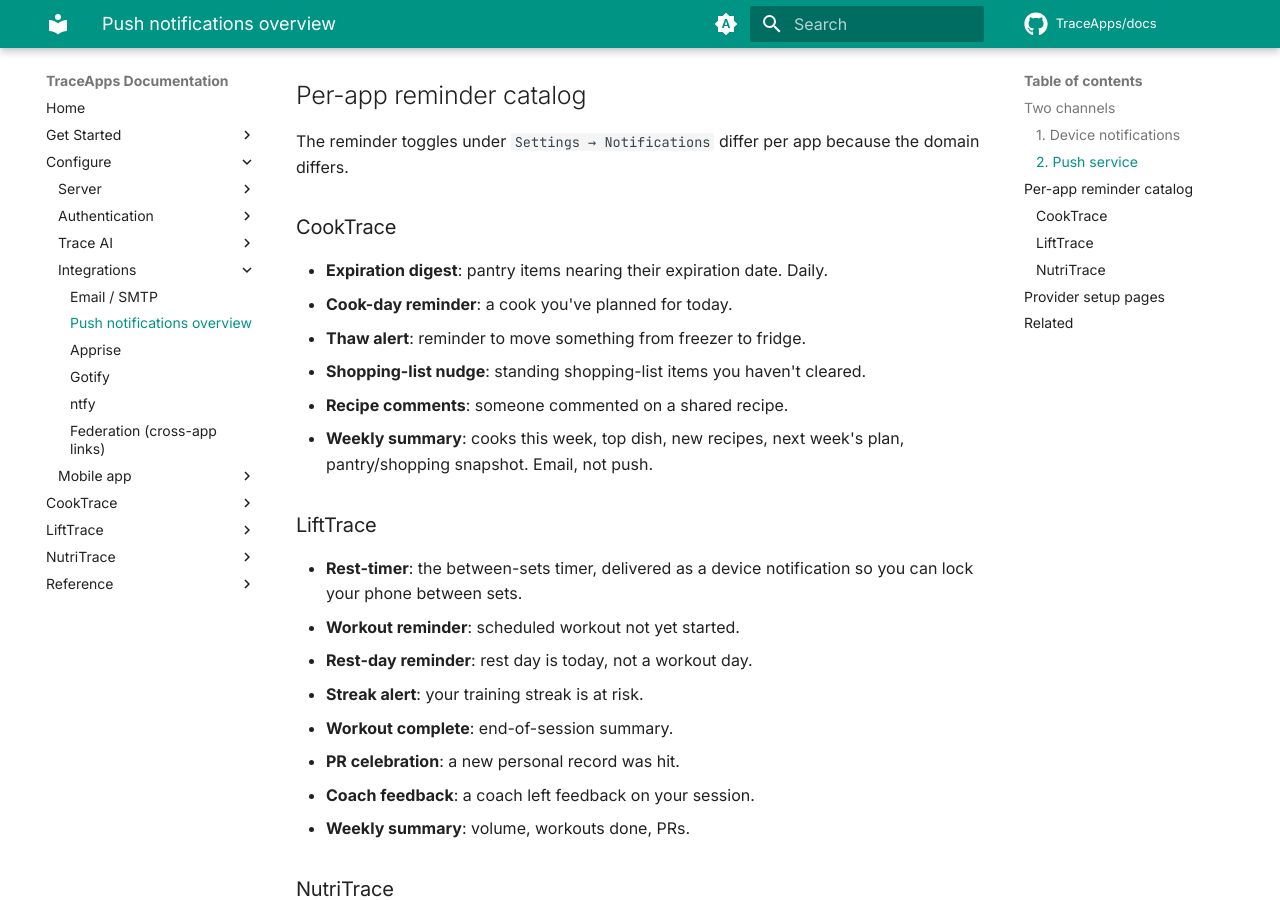
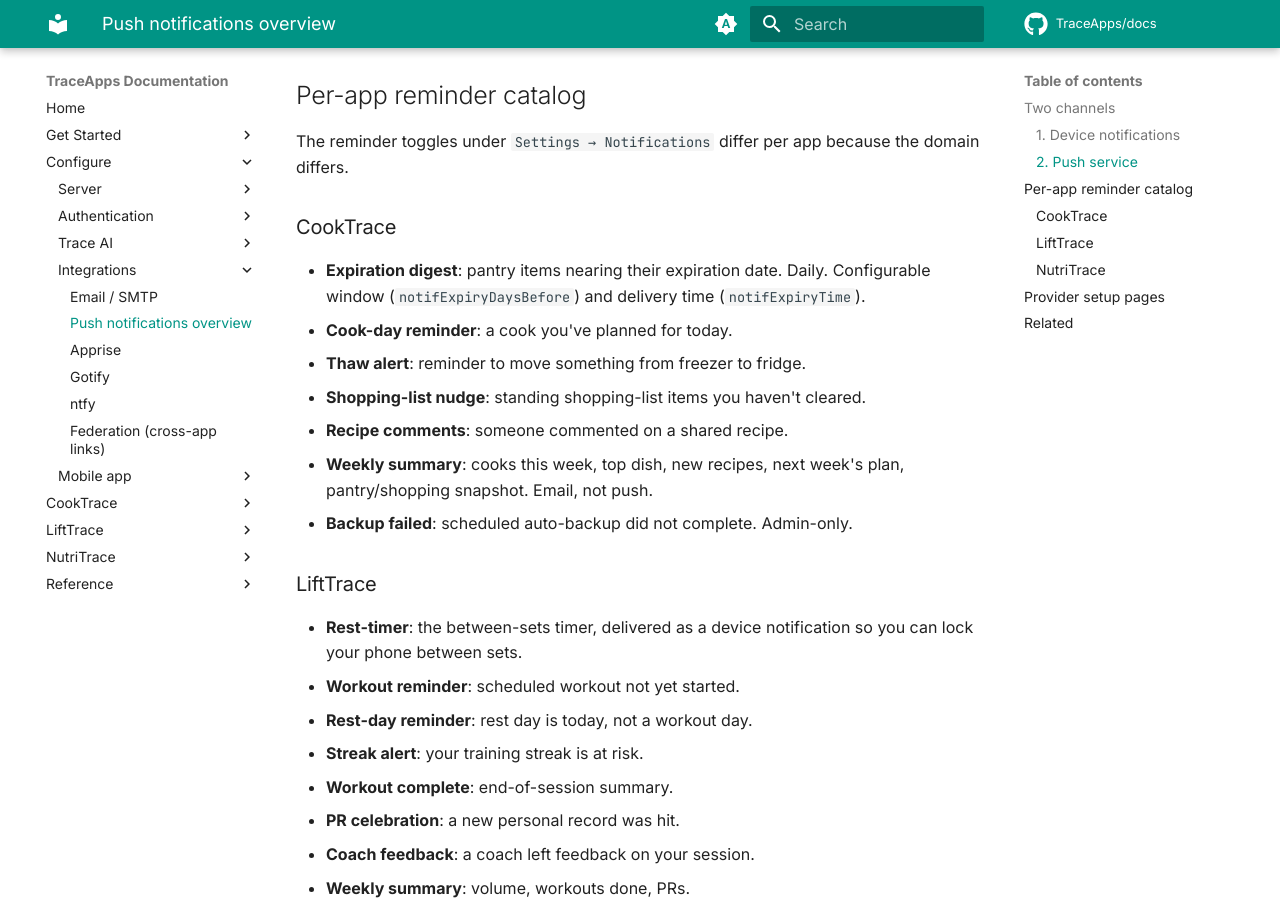
Before and after one commit to TraceApps/docs, an MkDocs documentation site: the page built from docs/integrations/notifications.md, in a window 1280 px wide and 900 px high, scrolled down 1025 px. Built offline with MkDocs 1.6.1 and Material for MkDocs 9.7.7, drawn with Linux system fonts in a browser that asks for light colours; comment, search, counter and statistics services are not loaded.

Commit message:
docs(notifications): add CT backup-failed alert

```diff
--- a/docs/integrations/notifications.md
+++ b/docs/integrations/notifications.md
@@ -28,12 +28,13 @@ The reminder toggles under `Settings → Notifications` differ per app because t
 
 ### CookTrace
 
-- **Expiration digest**: pantry items nearing their expiration date. Daily.
+- **Expiration digest**: pantry items nearing their expiration date. Daily. Configurable window (`notifExpiryDaysBefore`) and delivery time (`notifExpiryTime`).
 - **Cook-day reminder**: a cook you've planned for today.
 - **Thaw alert**: reminder to move something from freezer to fridge.
 - **Shopping-list nudge**: standing shopping-list items you haven't cleared.
 - **Recipe comments**: someone commented on a shared recipe.
 - **Weekly summary**: cooks this week, top dish, new recipes, next week's plan, pantry/shopping snapshot. Email, not push.
+- **Backup failed**: scheduled auto-backup did not complete. Admin-only.
 
 ### LiftTrace
 
```
